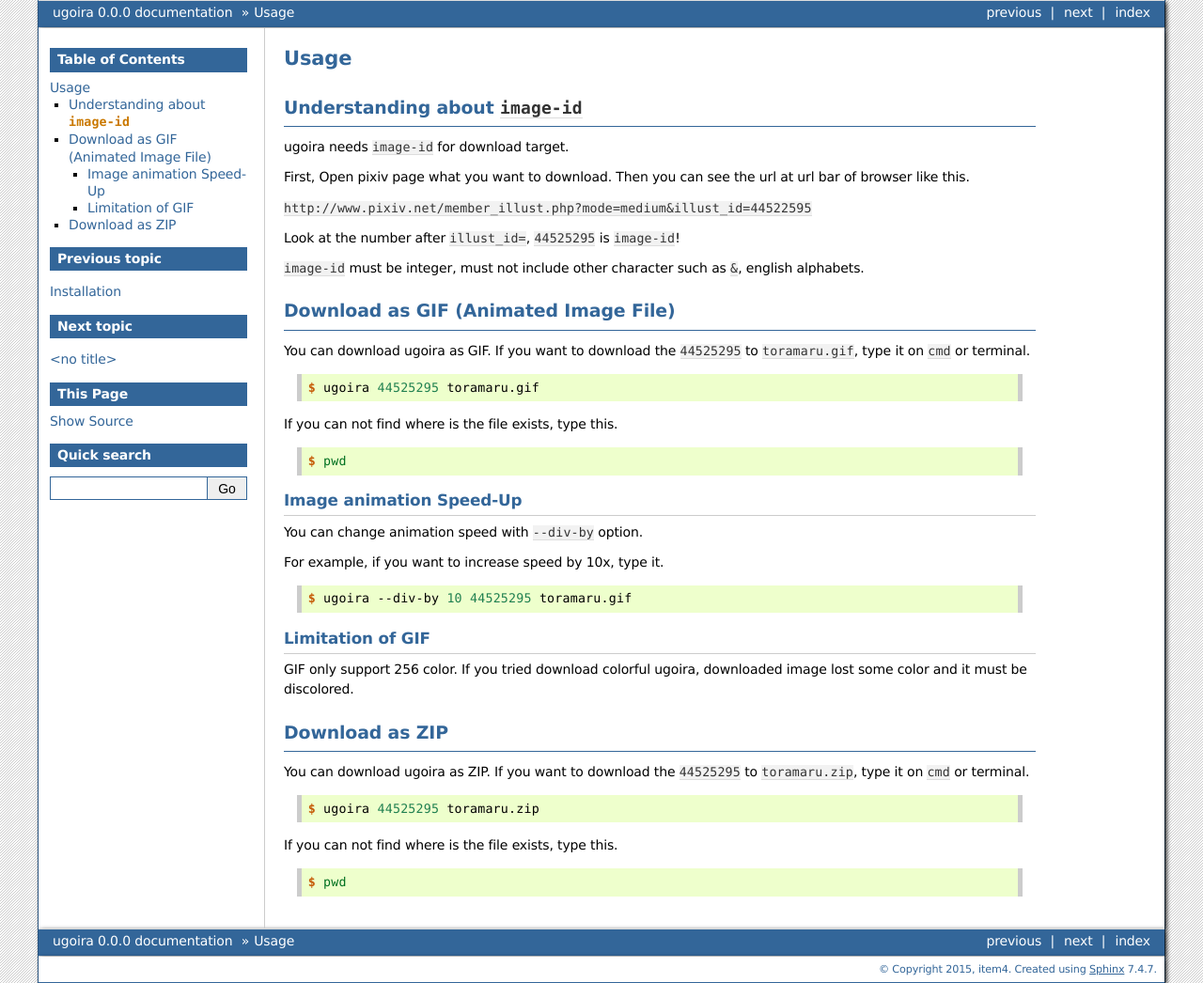
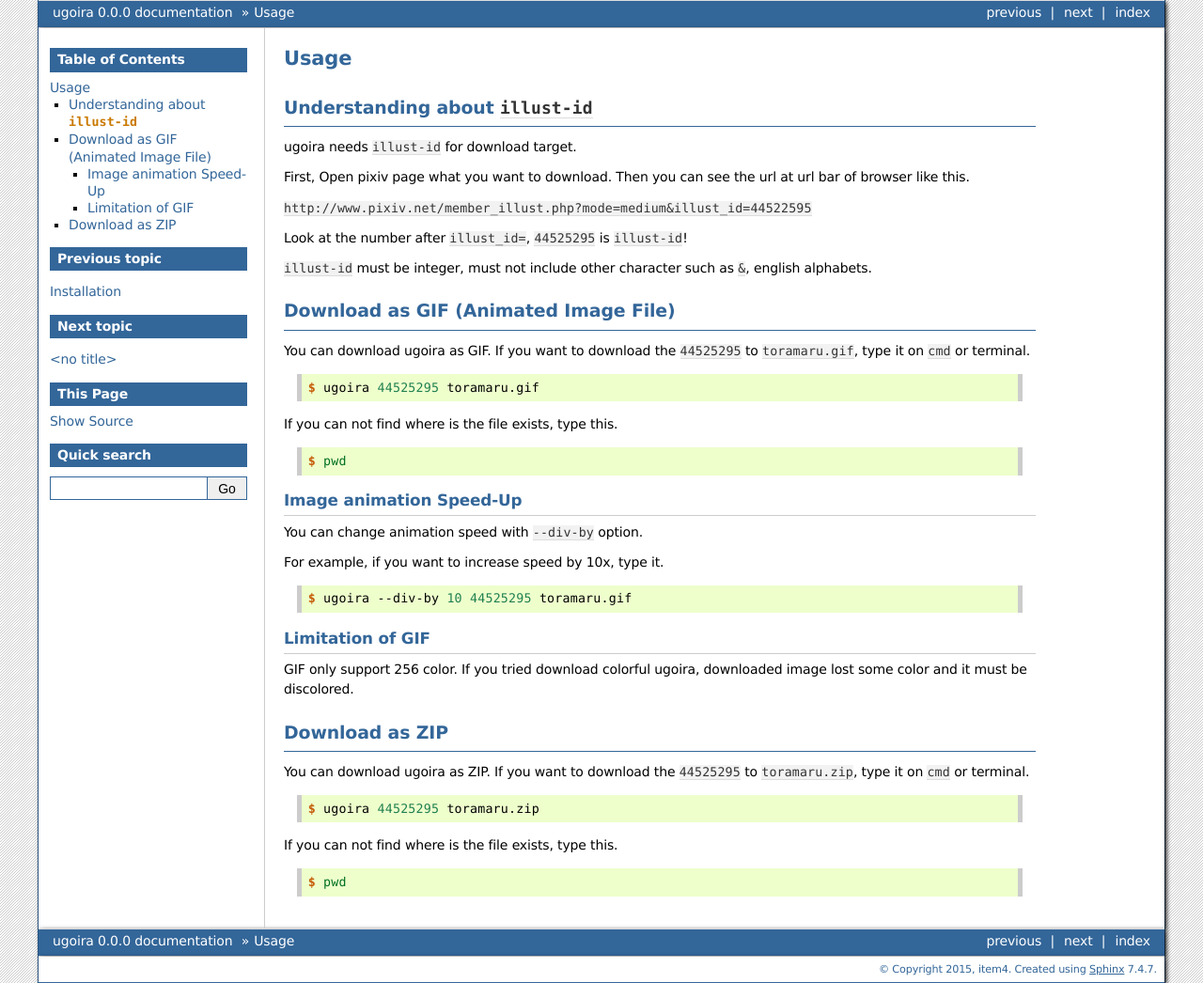
Before and after one commit to item4/ugoira, a Sphinx documentation site: the page built from docs/usage.rst, in a window 1280 px wide. Shown: the whole page at 94% size. Built offline with Sphinx 7.4.7, drawn with Linux system fonts in a browser that asks for light colours.

Commit message:
change name, image-id to illust-id

```diff
--- a/docs/usage.rst
+++ b/docs/usage.rst
@@ -1,19 +1,19 @@
 Usage
 =====
 
-Understanding about ``image-id``
+Understanding about ``illust-id``
 --------------------------------
 
-ugoira needs ``image-id`` for download target.
+ugoira needs ``illust-id`` for download target.
 
 First, Open pixiv page what you want to download. Then you can see the url at
 url bar of browser like this.
 
 ``http://www.pixiv.net/member_illust.php?mode=medium&illust_id=44522595``
 
-Look at the number after ``illust_id=``, ``44525295`` is ``image-id``!
+Look at the number after ``illust_id=``, ``44525295`` is ``illust-id``!
 
-``image-id`` must be integer, must not include other character such as ``&``,
+``illust-id`` must be integer, must not include other character such as ``&``,
 english alphabets.
 
 
```
Also changed, not shown: 2 other files.
